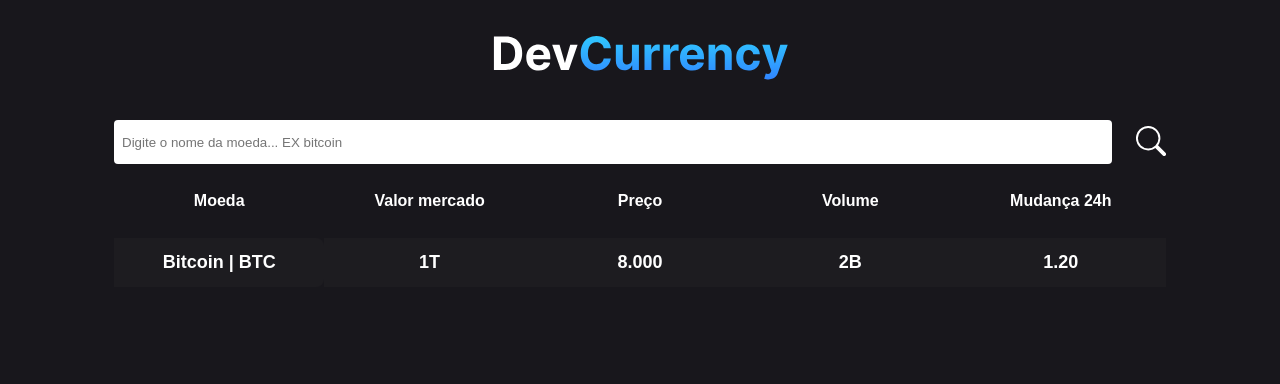
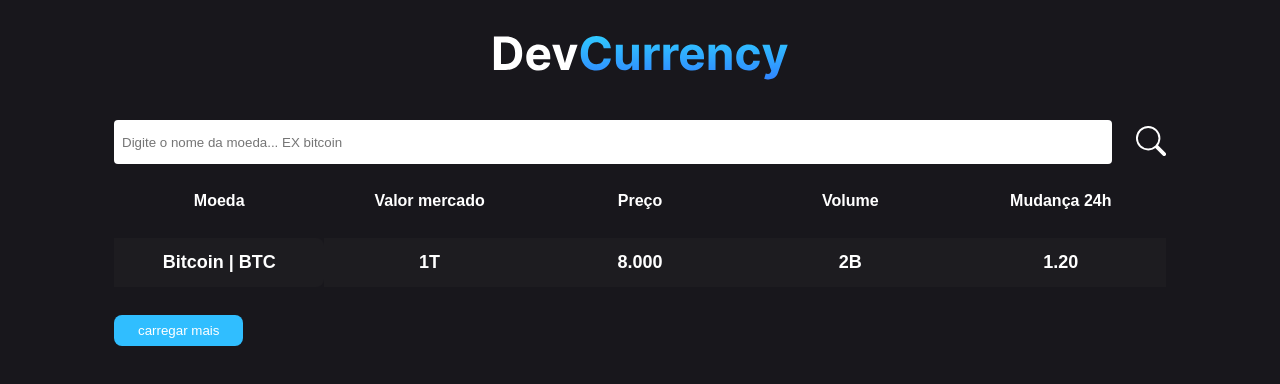
Before and after one commit to matheusld34/criptoapp, a React (Vite) app: page / in a window 1280 px wide. Shown: the top 384 px of the page. Built offline with nearby package versions, Linux system fonts and the light colour scheme.

Commit message:
formulario

```diff
--- a/src/pages/home/home.module.css
+++ b/src/pages/home/home.module.css
@@ -69,6 +69,15 @@
     font-weight: bold;
 }
 
+.buttonMore {
+    background-color: #30beff;
+    padding: 8px 24px;
+    color: #fff;
+    margin: 14px 0;
+    border-radius: 8px;
+
+}
+
 /* RESPONSIVIDADE TABELA*/
 @media screen and (max-width: 600px) {
     table {
--- a/src/pages/home/index.tsx
+++ b/src/pages/home/index.tsx
@@ -1,15 +1,35 @@
+import { useState, type FormEvent } from 'react'
 import styles from './home.module.css'
 import { BsSearch } from 'react-icons/bs'
-import { Link } from 'react-router-dom'
+import { Link, useNavigate } from 'react-router-dom'
 
 export function Home() {
+    const [input, setInput] = useState("")
+
+    const navigate = useNavigate();
+
+
+    function handleSubmit(e: FormEvent) {
+        e.preventDefault();
+
+        if (input === "") return;
+
+        navigate(`/detail/${input}`)
+    }
+
+    function handleGetMore() {
+
+
+    }
 
     return (
         <main className={styles.container}>
-            <form className={styles.form}>
+            <form className={styles.form} onSubmit={handleSubmit}>
                 <input
                     type="text"
                     placeholder="Digite o nome da moeda... EX bitcoin"
+                    value={input}
+                    onChange={(e) => setInput(e.target.value)}
                 />
                 <button type="submit">
                     <BsSearch size={30} color="#FFF" />
@@ -60,7 +80,10 @@
 
                 </tbody>
             </table>
+            <button className={styles.buttonMore} onClick={handleGetMore}>
+                carregar mais
+            </button>
 
-        </main>
+        </main >
     )
 }
```
